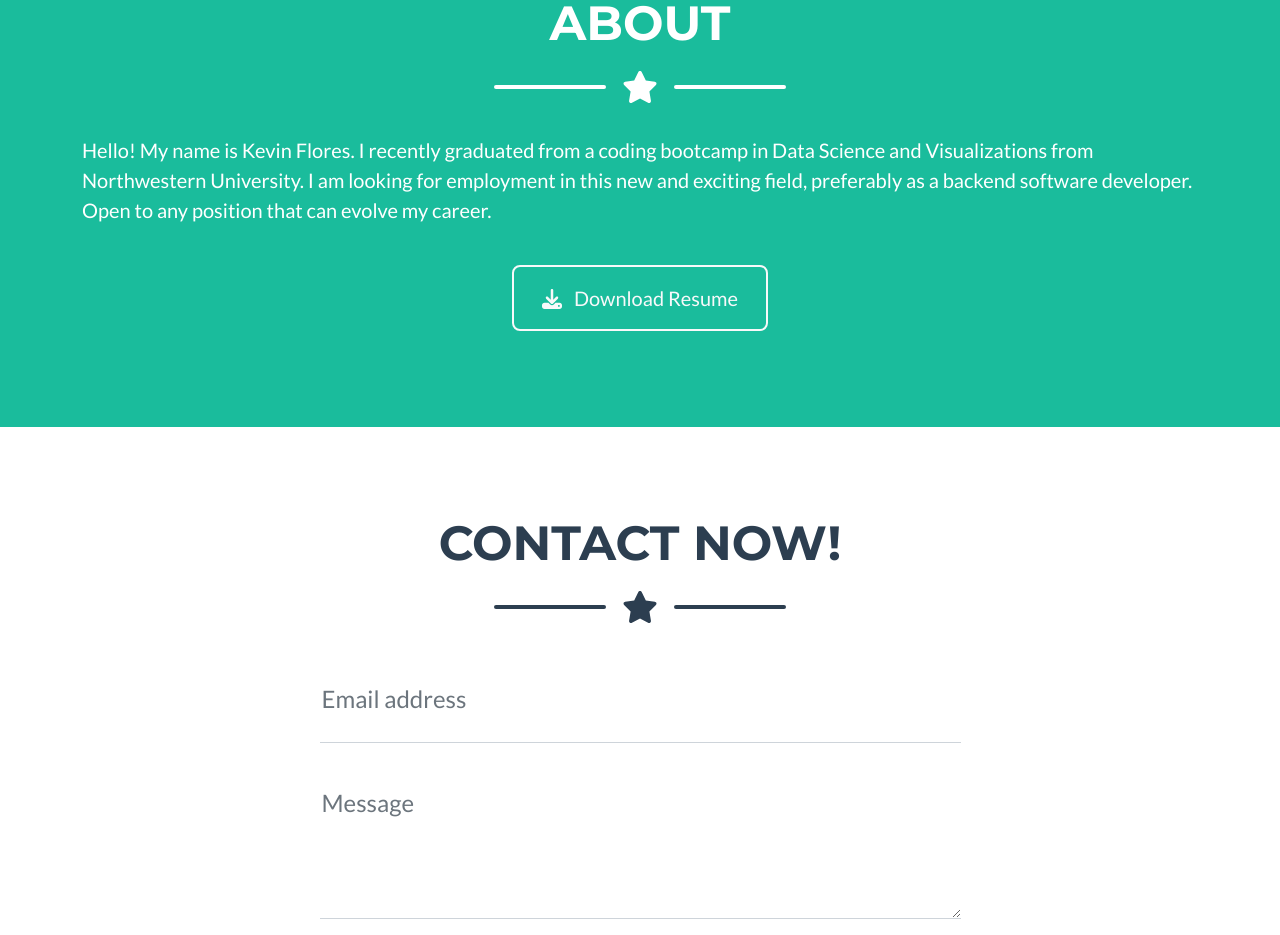
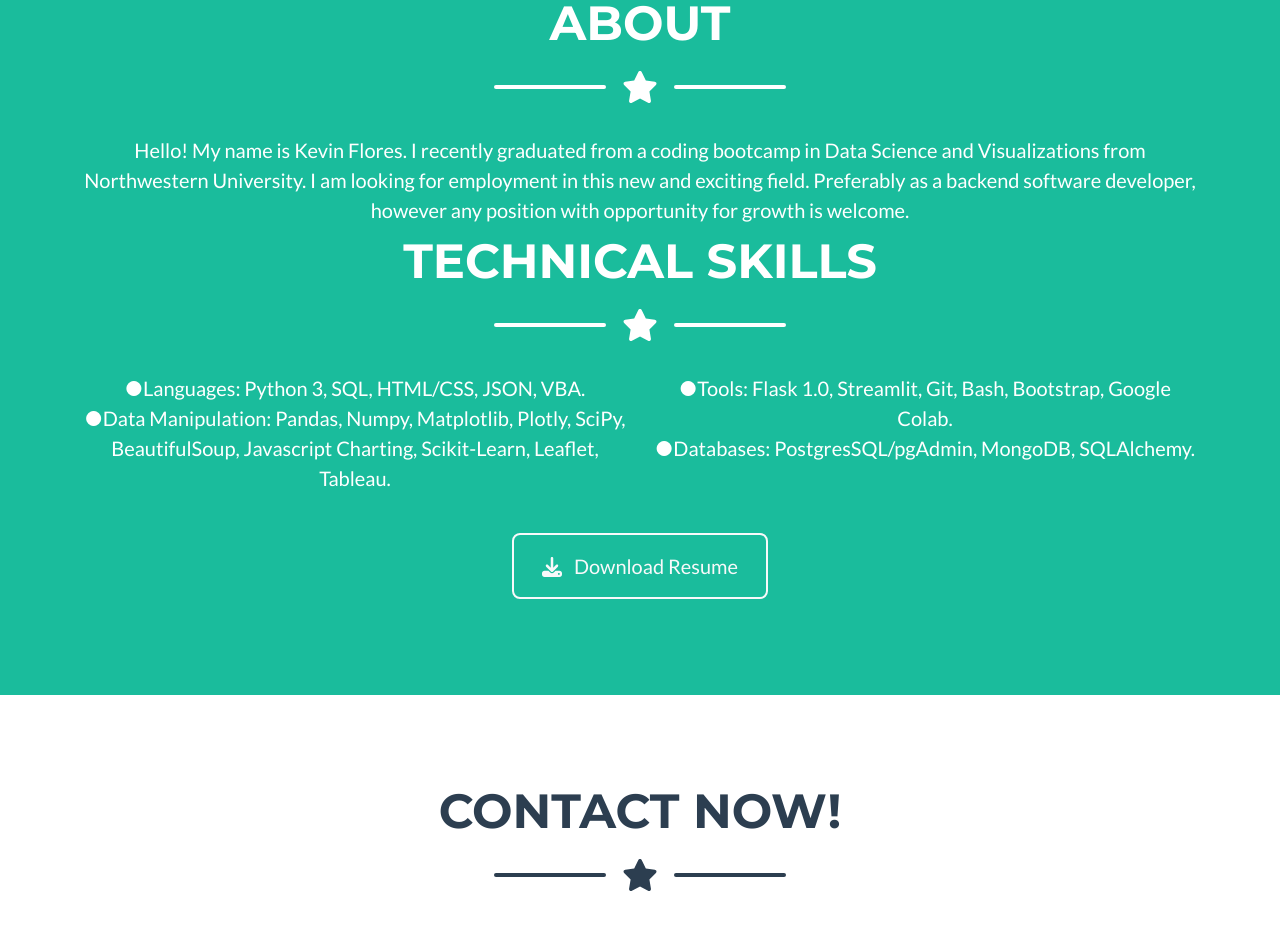
Before and after one commit to Flores-Kevin/Flores-Kevin.github.io, a plain HTML site: page index.html in a window 1280 px wide. Shown: the part 1499-2434 px from the top of the page. Drawn offline with nearby package versions, Linux system fonts and the light colour scheme.

Commit message:
Added Skill section

```diff
--- a/index.html
+++ b/index.html
@@ -141,10 +141,31 @@
                 </div>
                 <!-- About Section Content-->
                 <div class="row">
-                    <div class="col-lg-12 ms-auto"><p class="lead">Hello! My name is Kevin Flores. I recently graduated from a coding bootcamp in Data Science and Visualizations from Northwestern University. I am looking for employment in this new and exciting field, preferably as a backend software developer.
-                        Open to any position that can evolve my career.
+                    <div class="col-lg-12 ms-auto text-center"><p class="lead">Hello! My name is Kevin Flores. I recently graduated from a coding bootcamp in Data Science and Visualizations from Northwestern University. I am looking for employment in this new and exciting field. Preferably as a backend software developer, however any position with opportunity for growth is welcome.
                     </p></div>
                     <!-- <div class="col-lg-4 me-auto"><p class="lead">?</p></div> -->
+                </div>
+                <h4 class="page-section-heading text-center text-uppercase text-white">Technical Skills</h4>
+                <div class="divider-custom divider-light">
+                    <div class="divider-custom-line"></div>
+                    <div class="divider-custom-icon"><i class="fas fa-star"></i></div>
+                    <div class="divider-custom-line"></div>
+                </div>
+                <div class="row">
+                    <div class="col-lg-6 ms-auto text-center">
+                        <p class="lead">
+                            ●Languages: Python 3, SQL, HTML/CSS, JSON, VBA.
+                        </br>
+                            ●Data Manipulation: Pandas, Numpy, Matplotlib, Plotly, SciPy, BeautifulSoup, Javascript Charting, Scikit-Learn, Leaflet, Tableau.
+                        </p>
+                    </div>
+                    <div class="col-lg-6 ms-auto text-center">
+                        <p class="lead">
+                            ●Tools: Flask 1.0, Streamlit, Git, Bash, Bootstrap, Google Colab.
+                        </br>
+                            ●Databases: PostgresSQL/pgAdmin, MongoDB, SQLAlchemy.
+                        </p>
+                    </div>
                 </div>
                 <!-- About Section Button-->
                 <div class="text-center mt-4">
```
